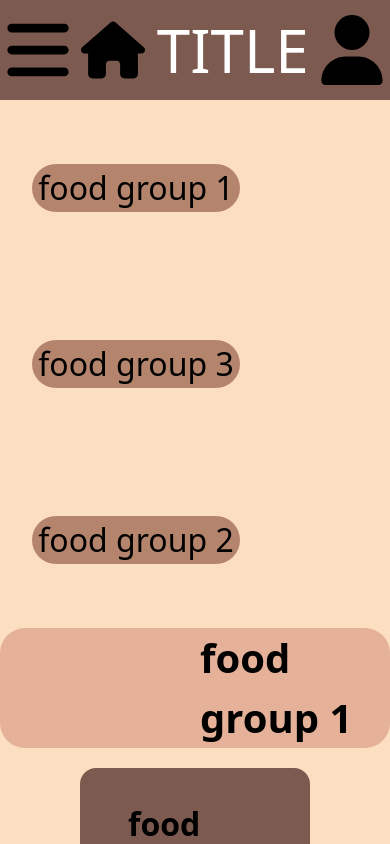
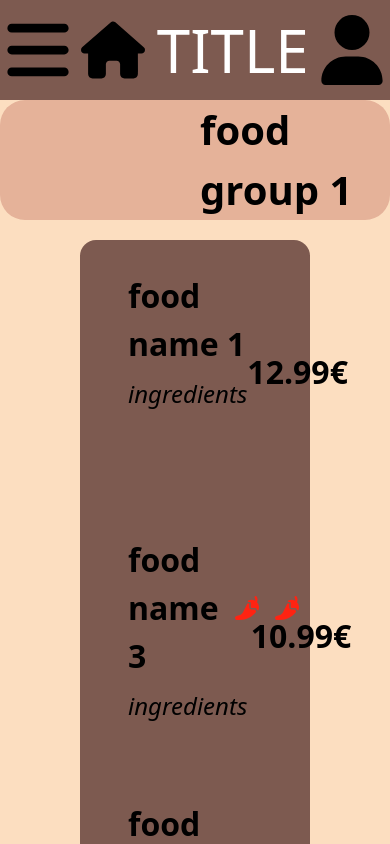
Before and after one commit to Purple-Snake/Food-ordering-application, a React (Vite) app in the folder Frontend/: page / in a window 390 px wide. Shown: the top 844 px of the page. Built offline with nearby package versions, Linux system fonts and the light colour scheme.

Commit message:
changed food group btns for mobile

```diff
--- a/Frontend/src/components/index/FoodGroupButtons.jsx
+++ b/Frontend/src/components/index/FoodGroupButtons.jsx
@@ -3,6 +3,7 @@ import _ from "lodash";
 
 function FoodGroupButtons() {
   const groupedFood = _.groupBy(foodData, "foodGroup");
+
   function scrollToFoodGroup(group) {
     const element = document.getElementById(group);
     if (element) {
--- a/Frontend/src/components/index/Home.jsx
+++ b/Frontend/src/components/index/Home.jsx
@@ -4,7 +4,9 @@ import Menu from "./Menu";
 function Home() {
   return (
     <>
-      <FoodGroupButtons />
+      <div className="max-md:hidden">
+        <FoodGroupButtons />
+      </div>
       <Menu />
     </>
   );
--- a/Frontend/src/components/index/NavBar.jsx
+++ b/Frontend/src/components/index/NavBar.jsx
@@ -11,7 +11,7 @@ function NavBar() {
     setSidePanel(!sidePanel)
   }
   return (
-    <div className="navBar w-full h-[100px] flex justify-around items-center bg-[#7D5A50] text-white">
+    <div className="navBar w-full h-[100px] flex justify-around items-center bg-[#7D5A50] text-white relative z-10">
       {/* dekstop navbar */}
       <div className="sidePanelBtn md:hidden z-10" onClick={handleClick}>
         <img src={sidePanelBars} alt="Side panel" className="icon" />
```
